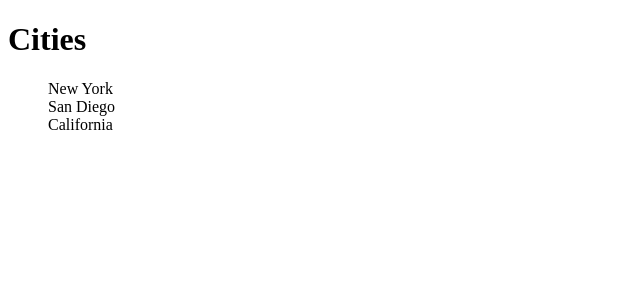
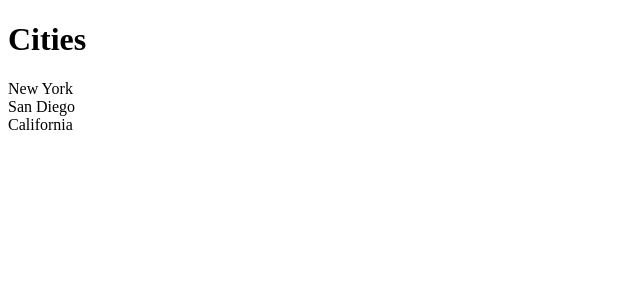
Before and after one commit to pouyam79i/reactjs, a React (Vite) app in the folder react-app/: page / in a window 1280 px wide. Shown: the top 300 px of the page, without its empty margins (0-640 px from the left). Built offline with nearby package versions, Linux system fonts and the light colour scheme.

Commit message:
using css-in-js

```diff
--- a/react-app/package.json
+++ b/react-app/package.json
@@ -11,7 +11,8 @@
   "dependencies": {
     "bootstrap": "^5.2.3",
     "react": "^18.2.0",
-    "react-dom": "^18.2.0"
+    "react-dom": "^18.2.0",
+    "styled-components": "^6.1.6"
   },
   "devDependencies": {
     "@types/react": "^18.0.27",
--- a/react-app/src/components/ListGroup/ListGroup.tsx
+++ b/react-app/src/components/ListGroup/ListGroup.tsx
@@ -1,5 +1,21 @@
 import { useState } from "react";
-import styles from "./ListGroup.module.css";
+import styled from "styled-components";
+
+// use this kind of styling if you want to have all css related codes with your main component code (only one .tsx file)
+
+interface ListItemProps {
+  active: boolean;
+}
+
+const List = styled.ul`
+  list-style: none;
+  padding: 0;
+`;
+
+const ListItem = styled.li<ListItemProps>`
+  padding: 1;
+  background: ${(props) => (props.active ? "blue" : "white")};
+`;
 
 // using interface to pass parameters
 interface Props {
@@ -17,14 +33,10 @@
     <>
       <h1>{heading}</h1>
       {items.length === 0 && <p>No Item Found</p>}
-      <ul className={styles.ListGroup}>
+      <List>
         {items.map((item, index) => (
-          <li
-            className={
-              selectedIndex === index
-                ? [styles.listGroupItem, styles.activate].join(" ")
-                : styles.listGroupItem
-            }
+          <ListItem
+            active={index === selectedIndex}
             key={item}
             onClick={() => {
               setSelectedIndex(index);
@@ -32,9 +44,9 @@
             }}
           >
             {item}
-          </li>
+          </ListItem>
         ))}
-      </ul>
+      </List>
     </>
   );
 }
```
Also changed, not shown: 1 other file (tests, documents, lock files or other folders).
